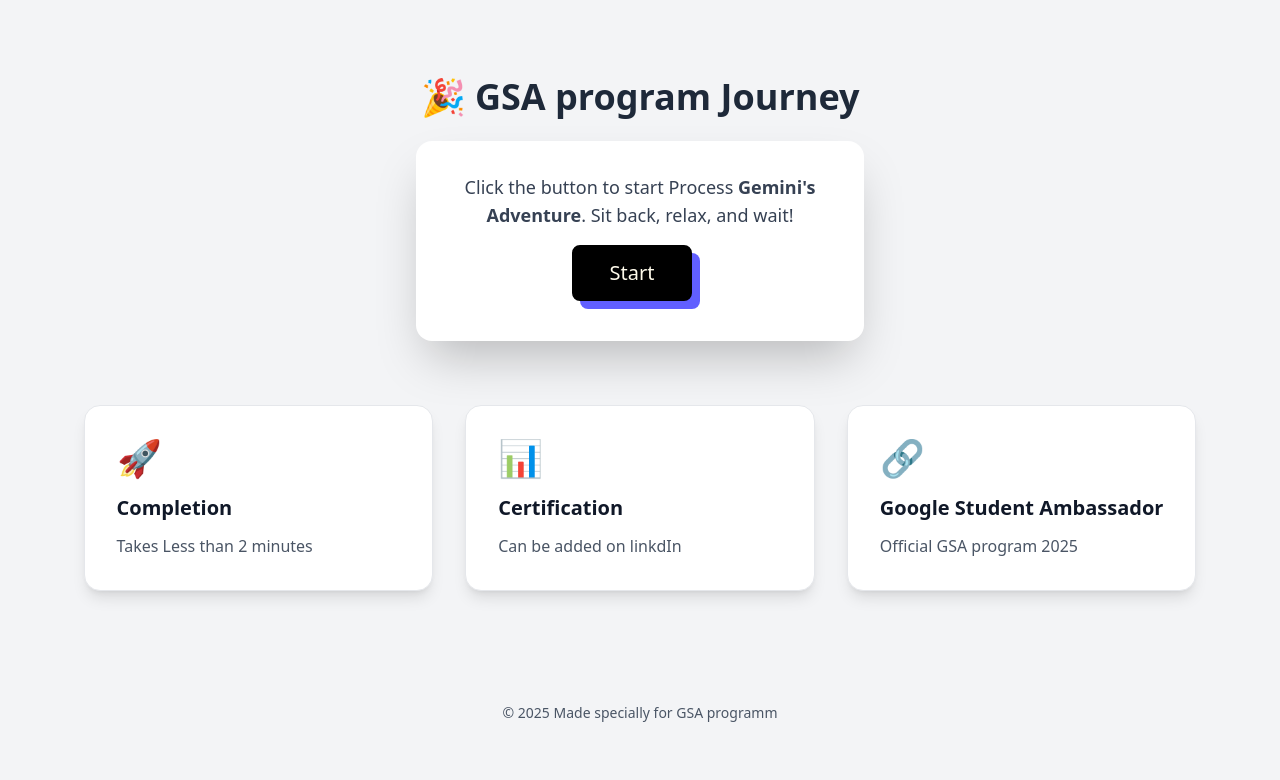
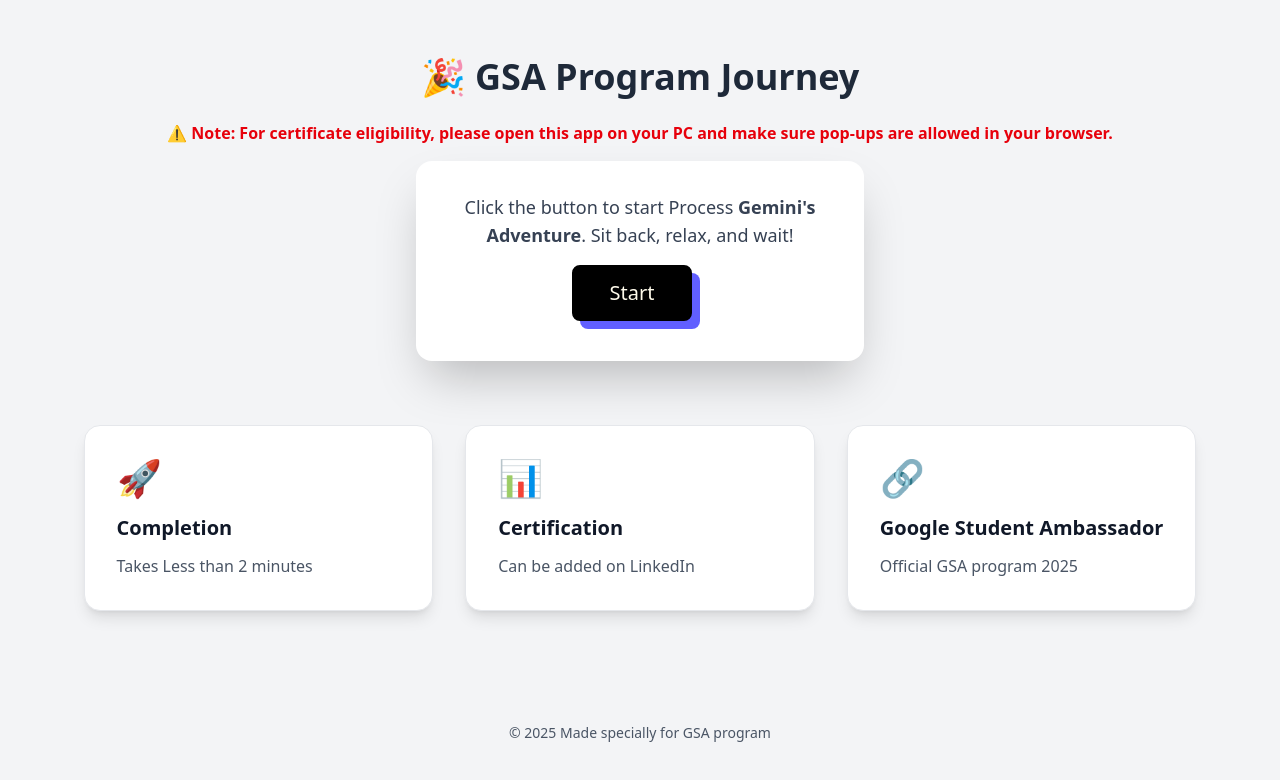
Before and after one commit to SuvamKumarBhola/AmbassadorTool, a React (Vite) app: page / in a window 1280 px wide. Shown: the top 780 px of the page. Built offline with nearby package versions, Linux system fonts and the light colour scheme.

Commit message:
Update Linker.jsx

```diff
--- a/src/Components/Linker.jsx
+++ b/src/Components/Linker.jsx
@@ -15,6 +15,7 @@
     const [progress, setProgress] = useState(0);
     const [completed, setCompleted] = useState(false);
     const [showConfetti, setShowConfetti] = useState(false);
+    const [popupBlocked, setPopupBlocked] = useState(false);
 
     const messages = [
         "💡 Patience is the secret sauce of success!",
@@ -31,6 +32,7 @@
         setCurrentLinkIndex(0);
         setCompleted(false);
         setShowConfetti(false);
+        setPopupBlocked(false);
     };
 
     const handleReset = () => {
@@ -40,18 +42,36 @@
         setCompleted(false);
         setShowConfetti(false);
         setCurrentMessage(messages[0]);
+        setPopupBlocked(false);
     };
 
-
+    // Link opening logic with popup check
     useEffect(() => {
         if (started && currentLinkIndex >= 0 && currentLinkIndex < links.length) {
             const timer = setTimeout(() => {
-                window.open(links[currentLinkIndex], "_blank", "noopener,noreferrer");
+                const newWindow = window.open(
+                    links[currentLinkIndex],
+                    "_blank",
+                    "noopener,noreferrer"
+                );
+
+                if (!newWindow || newWindow.closed || typeof newWindow.closed === "undefined") {
+                    // Pop-up blocked
+                    setPopupBlocked(true);
+                    setStarted(false);
+                    setCurrentLinkIndex(-1);
+                    alert(
+                        "Pop-ups are blocked! Please allow pop-ups in your browser settings and restart the process."
+                    );
+                    return;
+                }
+
                 setProgress(((currentLinkIndex + 1) / links.length) * 100);
                 setCurrentMessage(messages[currentLinkIndex % messages.length]);
 
                 if (currentLinkIndex === links.length - 1) {
                     setCompleted(true);
+                    setShowConfetti(true);
                 } else {
                     setCurrentLinkIndex((prev) => prev + 1);
                 }
@@ -70,7 +90,7 @@
         {
             icon: "📊",
             title: "Certification",
-            description: "Can be added on linkdIn",
+            description: "Can be added on LinkedIn",
         },
         {
             icon: "🔗",
@@ -86,7 +106,7 @@
                 backgroundColor: `hsl(${Math.random() * 360}, 100%, 50%)`,
                 left: `${Math.random() * 100}%`,
                 top: `${Math.random() * 100}%`,
-                animation: `bounce 2s infinite ${delay}ms`
+                animation: `bounce 2s infinite ${delay}ms`,
             }}
         />
     );
@@ -104,11 +124,16 @@
                 )}
 
                 <h1 className="text-4xl font-extrabold text-gray-800 mb-6">
-                    🎉 GSA program Journey
+                    🎉 GSA Program Journey
                 </h1>
 
+                <p className="text-red-600 font-semibold mb-4 text-center">
+                    ⚠️ Note: For certificate eligibility, please open this app on your PC and
+                    make sure pop-ups are allowed in your browser.
+                </p>
+
                 <div className="w-full max-w-md bg-white shadow-2xl rounded-2xl p-8 flex flex-col items-center space-y-6">
-                    {!started && !completed && (
+                    {!started && !completed && !popupBlocked && (
                         <>
                             <p className="text-lg text-gray-700 text-center">
                                 Click the button to start Process <b>Gemini's Adventure</b>.
@@ -155,7 +180,12 @@
                             </p>
                             <div className="flex space-x-4 justify-center">
                                 <button
-                                    onClick={() => window.open("https://docs.google.com/forms/d/e/1FAIpQLSdFakeForm/viewform", "_blank")}
+                                    onClick={() =>
+                                        window.open(
+                                            "https://docs.google.com/forms/d/e/1FAIpQLSdFakeForm/viewform",
+                                            "_blank"
+                                        )
+                                    }
                                     className="px-5 py-2 rounded-xl bg-green-500 hover:bg-green-600 text-white"
                                 >
                                     ✅ Yes, claim it!
@@ -167,6 +197,13 @@
                                     ❌ No thanks
                                 </button>
                             </div>
+                        </div>
+                    )}
+
+                    {popupBlocked && (
+                        <div className="text-center text-red-600 font-semibold">
+                            ❌ Pop-ups were blocked. Please allow pop-ups in your browser
+                            settings and click <b>Start</b> again.
                         </div>
                     )}
                 </div>
@@ -191,14 +228,11 @@
                 </div>
 
                 <footer className="mt-12 text-center text-gray-600">
-                    <p className="text-sm">
-                        © 2025 Made specially for GSA programm
-                    </p>
+                    <p className="text-sm">© 2025 Made specially for GSA program</p>
                 </footer>
             </div>
         </>
     );
 };
 
-
 export default Linker;
```
